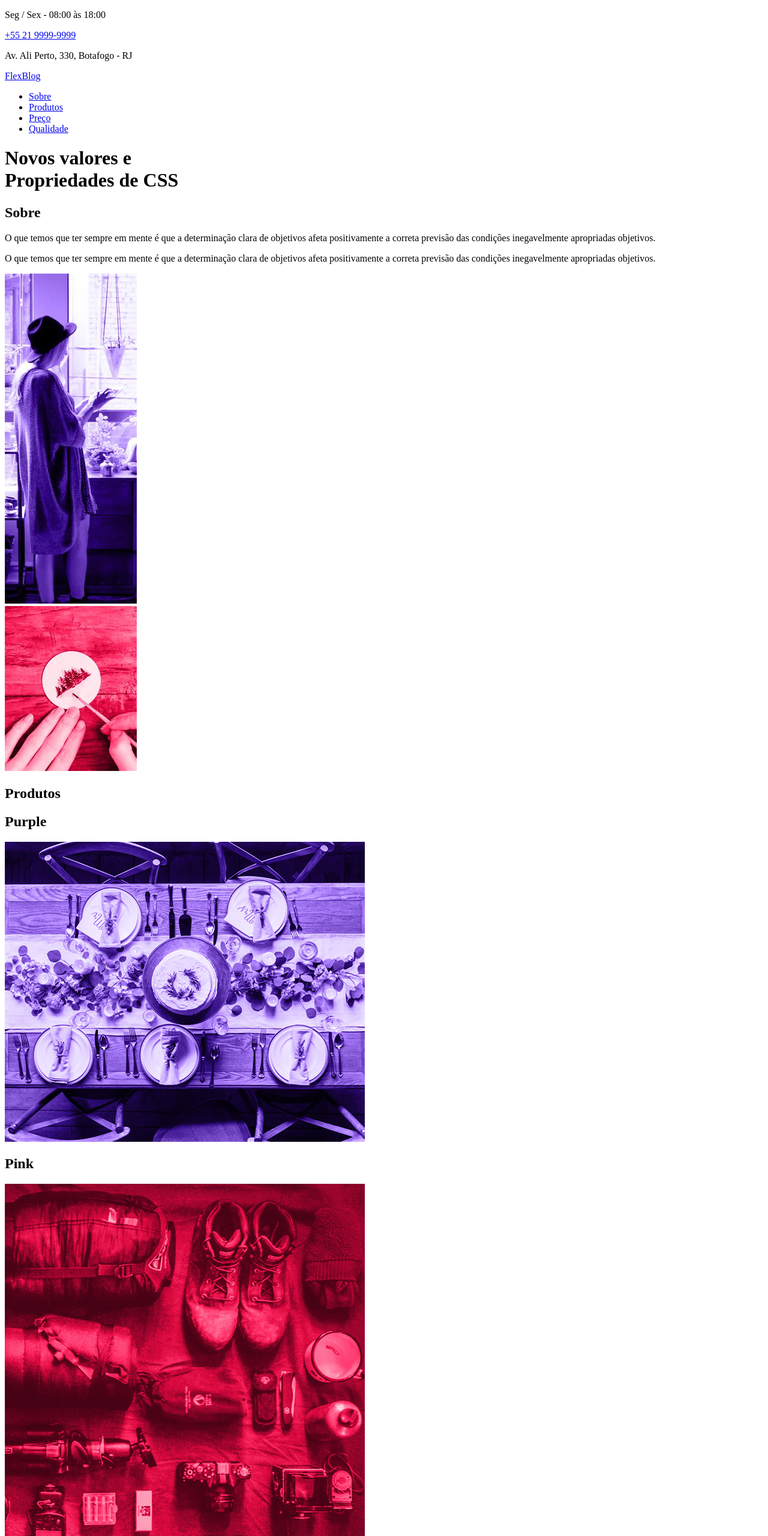
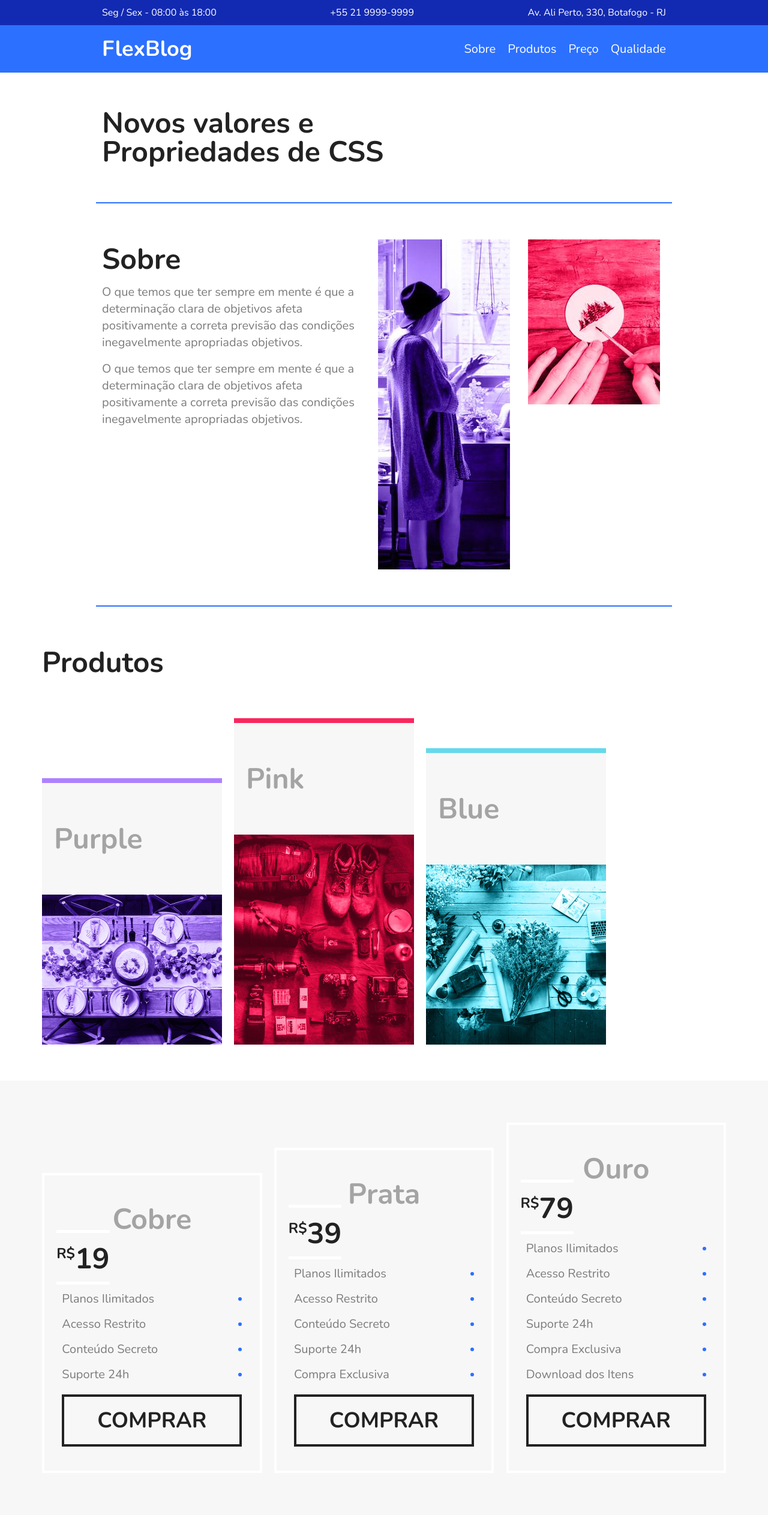
Before and after one commit to rubensferreiran/flex_box_origamid, a plain HTML site: page index.html in a window 1280 px wide. Shown: the top 2560 px of the page at 60% size. Drawn offline with nearby package versions, Linux system fonts and the light colour scheme.

Commit message:
project create for flex to pratice

```diff
--- a/index.html
+++ b/index.html
@@ -10,6 +10,7 @@
       href="https://fonts.googleapis.com/css2?family=Nunito:ital,wght@0,400;0,700;1,400&display=swap"
       rel="stylesheet"
     />
+    <link rel="stylesheet" href="style.css" />
   </head>
   <body>
     <div class="superinfo-bg">
--- a/style.css
+++ b/style.css
@@ -0,0 +1,371 @@
+* {
+  margin: 0px;
+  padding: 0px;
+  box-sizing: border-box;
+}
+
+body {
+  font-family: "Nunito", Helvetica, sans-serif;
+  color: #222;
+}
+
+ul {
+  list-style: none;
+}
+
+a {
+  text-decoration: none;
+}
+
+img {
+  display: block;
+  max-width: 100%;
+}
+
+.superinfo-bg {
+  background: #122ab2;
+  color: #fff;
+}
+
+.superinfo {
+  max-width: 60rem;
+  margin: 0 auto;
+  display: flex;
+  justify-content: space-between;
+  flex-wrap: wrap;
+  padding-top: 0.625rem;
+}
+
+.superinfo p,
+.superinfo a {
+  margin: 0 0.625rem 0.625rem 0.625rem;
+}
+
+.superinfo a {
+  color: #fff;
+}
+
+.menu-bg {
+  background: #2c70ff;
+}
+
+.menu {
+  max-width: 60rem;
+  margin: 0 auto;
+  padding: 0.938rem 0;
+  display: flex;
+  flex-wrap: wrap;
+  justify-content: space-between;
+  align-items: center;
+}
+
+.menu a {
+  color: #fff;
+}
+
+.menu-logo a {
+  font-size: 2.25rem;
+  font-weight: bold;
+  margin: 0 0.625rem;
+}
+
+.menu-nav ul {
+  display: flex;
+  flex-wrap: wrap;
+}
+
+.menu-nav a {
+  font-size: 1.25rem;
+  display: block;
+  padding: 0.625rem;
+}
+
+.menu-nav a:hover {
+  color: #122ab2;
+}
+
+.introducao {
+  font-size: 3rem;
+  line-height: 1;
+  max-width: 60rem;
+  margin: 0 auto;
+  padding: 3.75rem 0.625rem;
+}
+
+.sobre {
+  border-top: 2px solid #2c70ff;
+  border-bottom: 2px solid #2c70ff;
+  max-width: 60rem;
+  margin: 0 auto;
+  padding: 3.75rem 0;
+  display: flex;
+  flex-wrap: wrap;
+}
+
+.sobre-info {
+  flex: 2 1 18.75rem;
+  margin: 0 0.625rem;
+}
+
+.sobre-info h1 {
+  font-size: 3rem;
+  margin-bottom: 0.5rem;
+}
+
+.sobre-info p {
+  font-size: 1.25rem;
+  line-height: 1.4;
+  margin-bottom: 1rem;
+  color: #7c7c7c;
+}
+
+.sobre-img {
+  flex: 1 1 10rem;
+  margin: 0 0.625rem;
+}
+
+.produtos {
+  max-width: 60rem;
+  margin: 3.75rem;
+}
+
+.produtos h1 {
+  font-size: 3rem;
+  margin: 0 0.625rem 3.75rem 0.625rem;
+}
+
+.produtos-container {
+  display: flex;
+  flex-wrap: wrap;
+  align-items: flex-end;
+}
+
+.produtos-item {
+  flex: 1 1 10.938rem;
+  margin: 0 0.625rem;
+}
+
+.produtos-item h2 {
+  font-size: 3rem;
+  color: #a4a4a4;
+  background: #f7f7f7;
+  padding: 3.75rem 1.25rem;
+}
+
+.purple {
+  border-top: 0.5rem solid #ae81ff;
+}
+.pink {
+  border-top: 0.5rem solid #f9265e;
+}
+.blue {
+  border-top: 0.5rem solid #66d9eb;
+}
+
+.preco {
+  background: #f7f7f7;
+  padding: 3.75rem;
+  display: flex;
+  flex-wrap: wrap;
+  align-items: flex-end;
+}
+
+.preco-item {
+  flex: 1 1 16.25rem;
+  border: 0.25rem solid #fff;
+  padding: 1.25rem;
+  margin: 0.635rem;
+}
+
+.preco-item h2 {
+  font-size: 3rem;
+  color: #a4a4a4;
+  text-align: center;
+  margin-top: 1.25rem;
+}
+
+.preco-item span {
+  max-width: 18.75rem;
+  margin: 1.25rem auto;
+  font-size: 3rem;
+  text-align: center;
+  font-weight: bold;
+  padding: 0.625rem 0 0.313rem 0;
+  border-top: 0.35rem solid #fff;
+  border-bottom: 0.35rem solid #fff;
+}
+
+.preco-item sup {
+  font-size: 1.5rem;
+}
+
+.preco-item ul {
+  max-width: 18.75rem;
+  margin: 1.25rem auto;
+  font-size: 1.25rem;
+  color: #7c7c7c;
+}
+
+.preco-item li {
+  display: flex;
+  justify-content: space-between;
+  align-items: center;
+  margin-top: 0.938rem;
+}
+
+.preco-item li::after {
+  content: "";
+  display: block;
+  width: 0.375rem;
+  height: 0.375rem;
+  background: #2c70ff;
+  border-radius: 50%;
+}
+.preco-item a {
+  max-width: 18.75rem;
+  display: block;
+  margin: 1.25rem auto;
+  border: 0.25rem solid;
+  color: #222;
+  text-transform: uppercase;
+  font-weight: bold;
+  font-size: 2.25rem;
+  padding: 0.938rem 0;
+  text-align: center;
+}
+
+@media (max-width: 880px) {
+  .preco {
+    padding-left: 0.625rem;
+    padding-right: 0.625rem;
+  }
+
+  .preco .preco-item:nth-child(3) {
+    order: -2;
+  }
+  .preco .preco-item:nth-child(2) {
+    order: -1;
+  }
+}
+
+.qualidade {
+  max-width: 36rem;
+  margin: 3.75rem;
+  display: flex;
+  flex-wrap: wrap;
+}
+
+.qualidade-item {
+  flex: 1 1 18.75rem;
+  margin: 1.25rem 0.625rem;
+}
+
+.qualidade-item h2 {
+  font-size: 2.25rem;
+  color: #a4a4a4;
+  margin-bottom: 1.25rem;
+}
+
+.qualidade-item h2::before {
+  content: "";
+  display: inline-block;
+  width: 0.5rem;
+  height: 1.875rem;
+  margin-right: 0.625rem;
+}
+
+.qualidade-item:nth-of-type(3n + 1) h2::before {
+  background: #ae81ff;
+}
+.qualidade-item:nth-of-type(3n + 2) h2::before {
+  background: #f9265e;
+}
+.qualidade-item:nth-of-type(3n + 3) h2::before {
+  background: #66d9eb;
+}
+
+.qualidade-item p {
+  font-size: 1.25rem;
+  line-height: 1.4;
+  color: #7c7c7c;
+}
+
+.newsletter {
+  background: #f7f7f7;
+  padding: 3.75rem cal((100% - 60rem) / 2);
+  display: flex;
+  flex-wrap: wrap;
+}
+
+.newsletter-info {
+  flex: 1 1 15rem;
+  margin: 0 0.625rem;
+}
+
+.newsletter-info h1 {
+  font-size: 3rem;
+  color: #a4a4a4;
+}
+
+.newsletter-info p {
+  font-size: 1.25rem;
+  font-style: italic;
+  max-width: 14.375rem;
+  color: #7c7c7c;
+  margin-bottom: 0.625rem;
+}
+
+.newsletter-form {
+  flex: 2 1 12.25rem;
+  margin: 0 0.625rem;
+  display: flex;
+  flex-wrap: wrap;
+}
+
+.newsletter-form input {
+  flex: 3 1 12.25rem;
+  font-size: 1.25rem;
+  color: #7c7c7c;
+  font-style: italic;
+  font-family: "Nunito";
+  border: 0.25rem solid #2c70ff;
+  background: transparent;
+  padding: 0.938rem 0.625rem;
+  margin: 0;
+  border-radius: 0;
+}
+
+.newsletter-form button {
+  flex: 1 1 12.25rem;
+  font-family: "Nunito";
+  font-size: 1.25rem;
+  font-weight: bold;
+  text-transform: uppercase;
+  background: #2c70ff;
+  color: #fff;
+  margin: 0;
+  cursor: pointer;
+  border: 0;
+  padding: 0.938rem 0.625rem;
+}
+
+@media (max-width: 600px) {
+  .newsletter-form bottom {
+    font-size: 1rem;
+  }
+}
+
+.footer {
+  display: flex;
+  background: #2c70ff;
+  height: 12.5rem;
+  align-items: center;
+  margin-top: 0.625rem;
+}
+
+.footer p {
+  flex: 1;
+  text-align: center;
+  font-size: 1.25rem;
+  color: #122ab2;
+}
```
